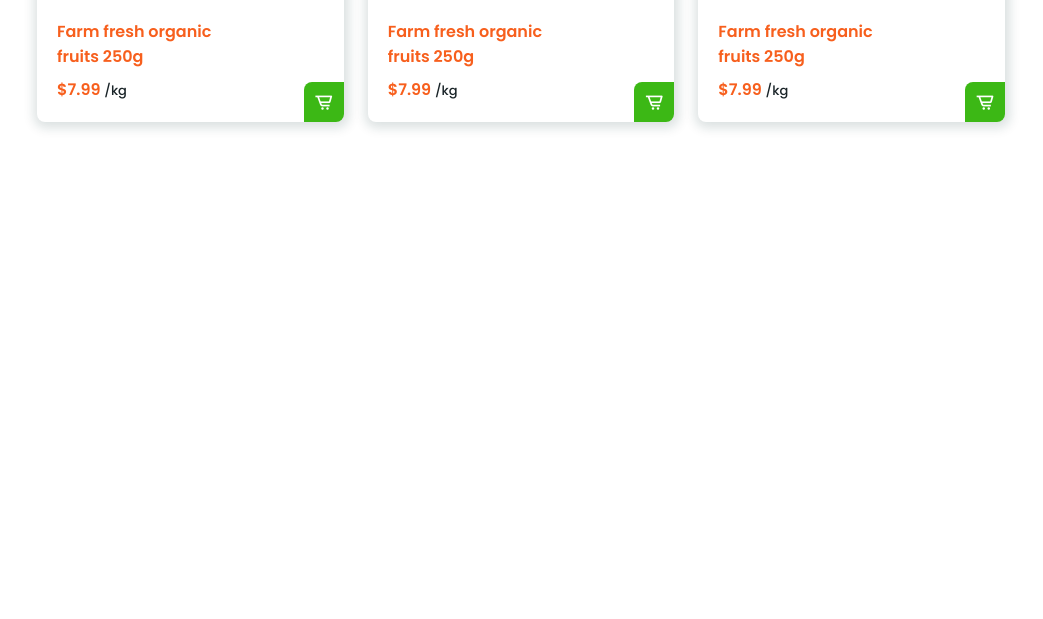
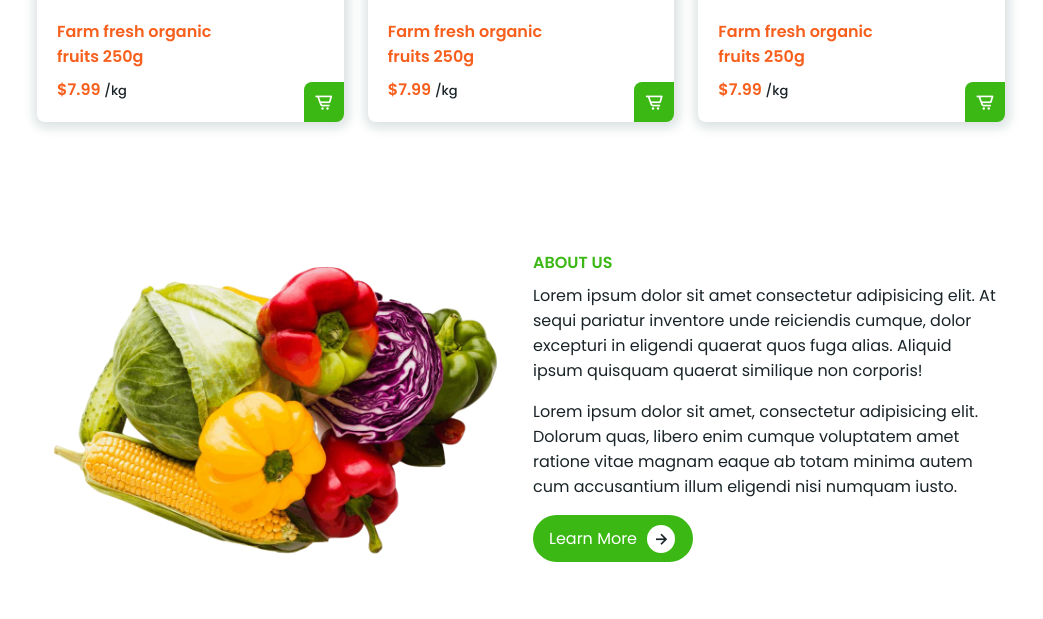
Before and after one commit to SnowFox-95/delicacy, a plain HTML site: page index.html in a window 1280 px wide. Shown: the part 2097-2716 px from the top of the page, without its empty margins (119-1162 px from the left). Before the commit the page ends 2243 px from the top, so only its background shows below. Drawn offline with nearby package versions, Linux system fonts and the light colour scheme.

Commit message:
about sect

```diff
--- a/index.html
+++ b/index.html
@@ -243,6 +243,20 @@
         </div>
       </div>
     </section>
+
+    <!-- About -->
+<section class="about" id="about">
+  <img src="assets/img/about.png" alt="">
+  <div class="about-text">
+    <span>About Us</span>
+    <p>Lorem ipsum dolor sit amet consectetur adipisicing elit. At sequi pariatur inventore unde reiciendis cumque, dolor excepturi in eligendi quaerat quos fuga alias. Aliquid ipsum quisquam quaerat similique non corporis!</p>
+    <p>Lorem ipsum dolor sit amet, consectetur adipisicing elit. Dolorum quas, libero enim cumque voluptatem amet ratione vitae magnam eaque ab totam minima autem cum accusantium illum eligendi nisi numquam iusto.</p>
+    <a href="#" class="btn"
+          >Learn More<i class="bx bx-right-arrow-alt"></i
+        ></a>
+  </div>
+</section>
+
     <!-- Swiper JS -->
     <script src="https://cdn.jsdelivr.net/npm/swiper@9/swiper-bundle.min.js"></script>
 
--- a/style.scss
+++ b/style.scss
@@ -332,20 +332,44 @@ header {
 }
 
 .products-container .box .bx-cart-alt:hover {
-  background:$orange-color;
-  transition:  0.2s all linear;
+  background: $orange-color;
+  transition: 0.2s all linear;
 }
 
-.products-container .box .bx-heart{
-position: absolute;top: 1rem;
-right: 1rem;
-font-size: 20px;
-color:$light-orange-color;
+.products-container .box .bx-heart {
+  position: absolute;
+  top: 1rem;
+  right: 1rem;
+  font-size: 20px;
+  color: $light-orange-color;
 }
 
-.products-container .box .discount{
-  position: absolute;top: 1rem;
-  left: 0;background:$light-orange-color;color:$bg-color;
+.products-container .box .discount {
+  position: absolute;
+  top: 1rem;
+  left: 0;
+  background: $light-orange-color;
+  color: $bg-color;
   padding: 4px 18px;
   clip-path: polygon(100% 0%, 80% 50%, 100% 100%, 0 100%, 0% 50%, 0 0);
 }
+
+.about {
+  max-width: 968px;
+  margin-left: auto;
+  margin-right: auto;
+  display: grid;
+  grid-template-columns: repeat(auto-fit, minmax(21rem, auto));
+  align-items: center;
+  gap: 1.5rem;
+}
+
+.about-text span {
+  font-weight: 600;
+  text-transform: uppercase;
+  color: $green-color;
+}
+
+.about-text p {
+  margin: 0.5rem 0 1rem;
+}
```
Also changed, not shown: assets/css/style.css, 1 other file.
